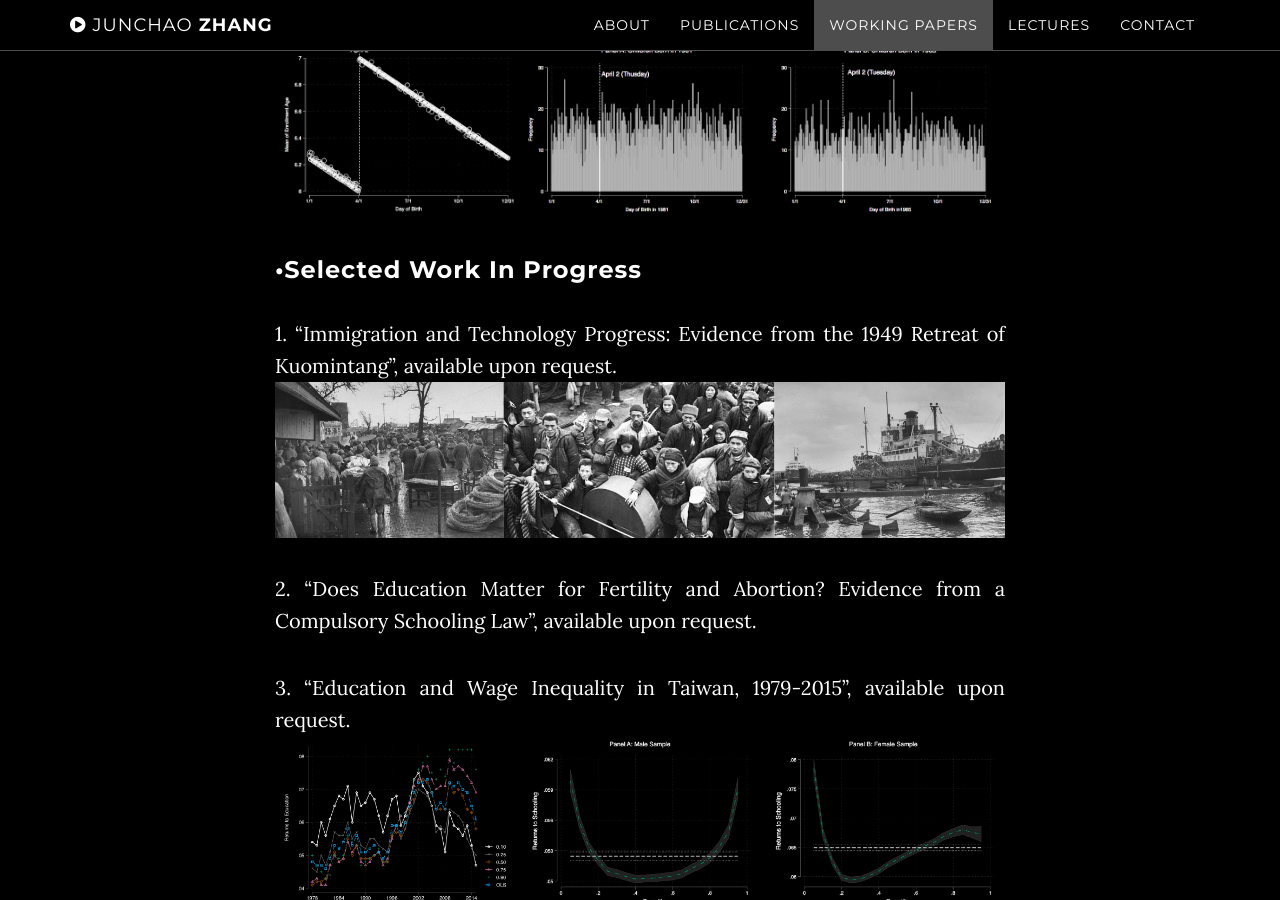
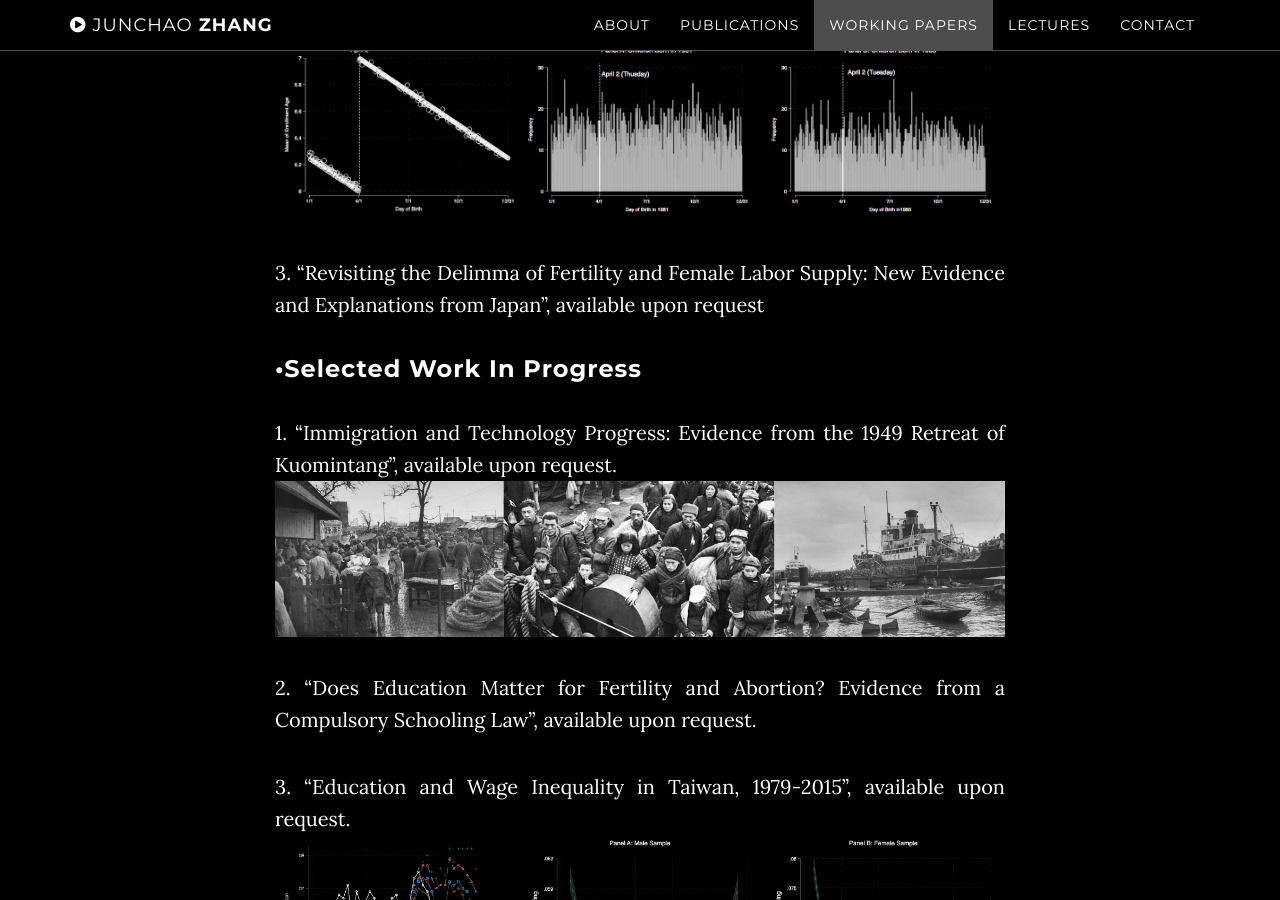
Before and after one commit to ztempest0218/ztempest0218.github.io, a Jekyll site: the page built from index.html, in a window 1280 px wide and 900 px high, scrolled down 3010 px. Built offline with Jekyll 4.4.1, drawn with Linux system fonts in a browser that asks for light colours.

Commit message:
Update workingpapers.html

```diff
--- a/_includes/workingpapers.html
+++ b/_includes/workingpapers.html
@@ -8,8 +8,10 @@
 <p>1. <a href="https://papers.ssrn.com/sol3/papers.cfm?abstract_id=3187788">“The Effect of Transportation Benefits on Health and Consumption Among the Elderly: Quasi-Experimental Evidence from Urban China”</a>, with T. Yin and Z. Yin, RIETI Discussion Paper 18-E-037.</p>
 
 <p>2. “Estimating Average Treatment Benefits of Delayed Primary School Enrollment: Regression Discontinuity Evidence from Japan”, available upon request.<br />
-<img src="/img/enrollment.jpg" width=100% oncontextmenu="return false;" ondragstart="return false;">
-</p>
+<img src="/img/enrollment.jpg" width=100% oncontextmenu="return false;" ondragstart="return false;"></p>
+
+<p>3. “Revisiting the Delimma of Fertility and Female Labor Supply: New Evidence and Explanations from Japan”, available upon request</p>
+
 
 <h3 align="left">•Selected Work in Progress</h3>
 <p>1. “Immigration and Technology Progress: Evidence from the 1949 Retreat of Kuomintang”, available upon request.<br />
```
